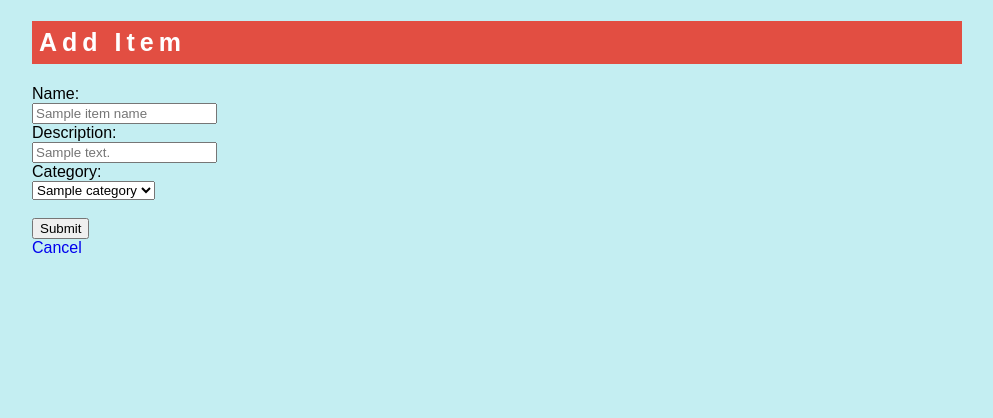
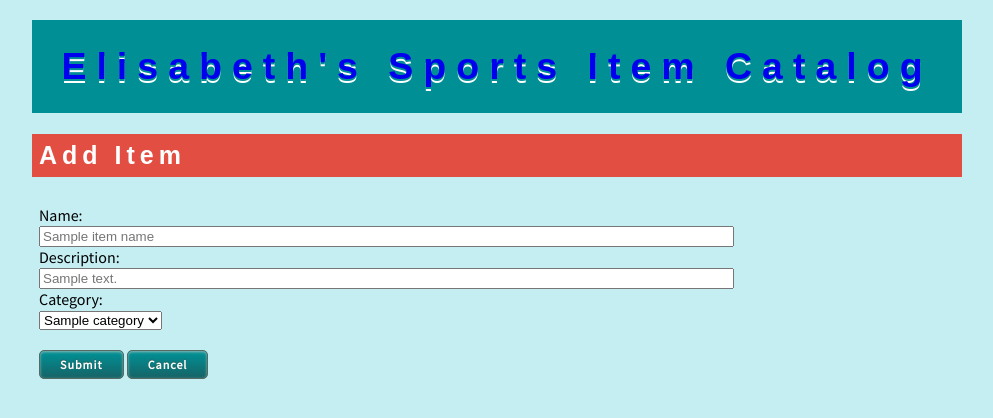
Before and after one commit to ElisabethStrunk/FullStack_ItemCatalog, a Flask app: template app/templates/add_item.html in a window 1280 px wide. Shown: the top 418 px of the page, without its empty margins (143-1136 px from the left). Run offline with Flask 2, Linux system fonts and the light colour scheme; the template is opened without the code that fills it: most values are stand-ins (such as "Sample title", 1, 10 or a date in 2020).

Commit message:
made add item page look good

```diff
--- a/app/templates/add_item.html
+++ b/app/templates/add_item.html
@@ -3,7 +3,7 @@
 <head>
     <meta charset="UTF-8">
     <title>
-        Lisa's Sports Item Catalog | Add item
+        Elisabeth's Sports Item Catalog | Add item
     </title>
     <link rel="shortcut icon"
           href="{{ url_for('static', filename='favicon.ico') }}"
@@ -11,20 +11,35 @@
     <link type="text/css"
           rel="stylesheet"
           href="{{ url_for('static', filename='style.css') }}">
+    <link href="https://fonts.googleapis.com/css?family=Montserrat:400,700|Source+Sans+Pro"
+          rel="stylesheet"
+          type="text/css">
 </head>
 <body>
+    <div id="header" class="header">
+        <h1>
+            <a href="{{url_for('index')}}">
+                Elisabeth's Sports Item Catalog
+            </a>
+        </h1>
+    </div>
     <div>
         <h2>Add Item</h2>
-        <form action="{{url_for('add_item')}}" method="post">
+        <div class="block">
+            <form action="{{url_for('add_item')}}" method="post"
+                  class="inline">
                 Name:
                 <br>
                 <input type="text" name="name" placeholder="{{item_name}}"
+                       maxlength="100" class="form_field"
                        required>
                 <br>
                 Description:
                 <br>
                 <input type="text" name="description"
-                   placeholder="{{item_description}}" required>
+                       placeholder="{{item_description}}"
+                       maxlength="250" class="form_field"
+                       required>
                 <br>
                 Category:
                 <br>
@@ -35,11 +50,12 @@
                 </select>
                 <br>
                 <br>
-            <input type="submit" value="Submit">
+                <input type="submit" value="Submit" class="submit_button">
             </form>
             <a href="{{url_for('index')}}">
-                Cancel
+                    <button>Cancel</button>
             </a>
+        </div>
     </div>
 </body>
 </html>
```
Lines whose indentation alone changed are shown as unchanged.
